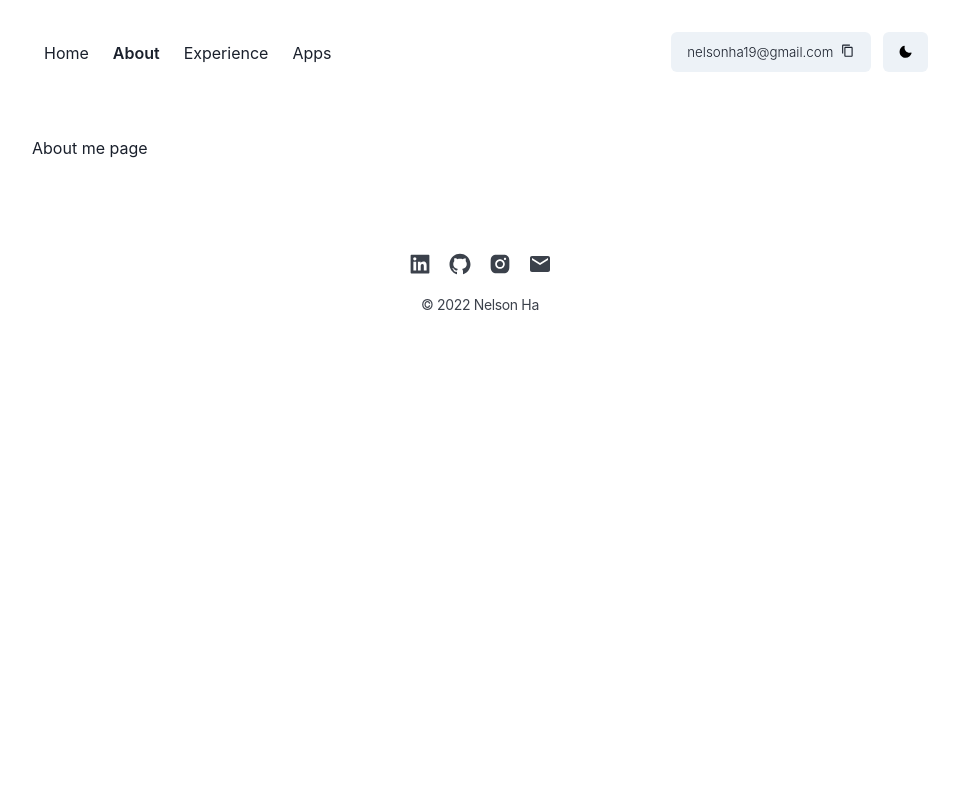
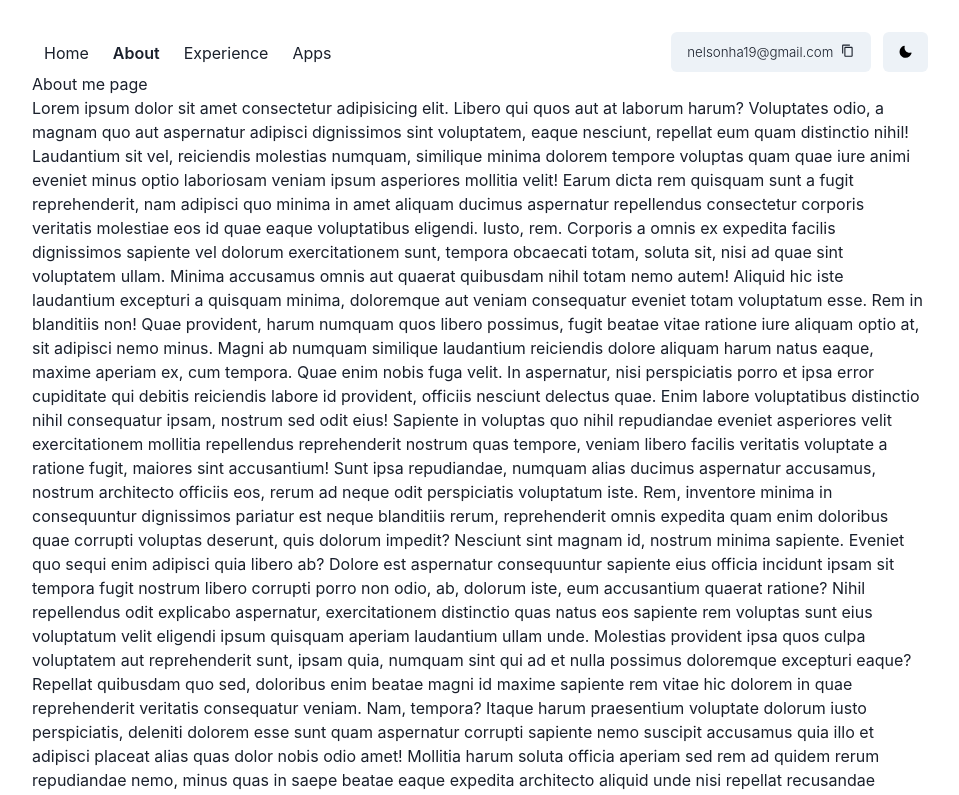
Before and after one commit to nelsonha19/portfolio, a Next.js app: page /about in a window 1280 px wide. Shown: the top 795 px of the page, without its empty margins (160-1119 px from the left). Built offline with nearby package versions, Linux system fonts and the light colour scheme.

Commit message:
finish homepage

```diff
--- a/components/Container/Container.tsx
+++ b/components/Container/Container.tsx
@@ -11,16 +11,22 @@ export default function Container(props: Props) {
 	const { isOpen, onToggle } = useDisclosure();
 
 	return (
-		<chakra.div mx={8}>
+		<chakra.div
+			mx={{ base: 2, md: 8 }}
+			display={'flex'}
+			flexDir={'column'}
+			h={'100vh'}
+			justifyContent="space-between"
+		>
 			<Header onToggle={onToggle} />
 			<Fade in={!isOpen}>
 				<Flex justify={'center'}>
 					<chakra.div w="100%" maxW={'4xl'}>
 						{props.children}
-						<Footer />
 					</chakra.div>
 				</Flex>
 			</Fade>
+			<Footer />
 		</chakra.div>
 	);
 }
--- a/components/Footer/Footer.tsx
+++ b/components/Footer/Footer.tsx
@@ -1,5 +1,5 @@
 import { EmailIcon } from '@chakra-ui/icons';
-import { Icon, chakra, Link, Flex, Text } from '@chakra-ui/react';
+import { Icon, chakra, Link, Flex, Text, Divider } from '@chakra-ui/react';
 import React, { useMemo } from 'react';
 import { AiFillGithub, AiFillInstagram, AiFillLinkedin, AiOutlineMail } from 'react-icons/ai';
 import { MdEmail } from 'react-icons/md';
@@ -37,10 +37,11 @@ export default function Footer({  }: Props) {
 	return (
 		<Flex
 			className={`${styles.footerContainer}`}
-			mt={{ base: 10, md: 20 }}
+			my={{ base: 10, md: 25 }}
 			flexDir={'column'}
 			alignItems={'center'}
 		>
+			<Divider opacity={1} mb={3} />
 			<Flex my={3}>
 				{socials.map(({ id, url, icon }) => (
 					<Link key={id} target={'_blank'} href={url} mx={2}>
--- a/components/Header/Header.tsx
+++ b/components/Header/Header.tsx
@@ -56,7 +56,6 @@ export default function Header(props: Props) {
 				maxW={'4xl'}
 				position={'relative'}
 				pt={8}
-				pb={{ base: 8, sm: 16 }}
 			>
 				<chakra.div>
 					<HamburgerMenu onToggle={props.onToggle}/>
--- a/pages/about.tsx
+++ b/pages/about.tsx
@@ -1,3 +1,4 @@
+import { Text } from '@chakra-ui/react';
 import React from 'react';
 import Container from '../components/Container/Container';
 
@@ -7,6 +8,44 @@ export default function About({  }: Props) {
 	return (
 		<Container>
 			<h1>About me page</h1>
+			<Text>
+				Lorem ipsum dolor sit amet consectetur adipisicing elit. Libero qui quos aut at laborum harum?
+				Voluptates odio, a magnam quo aut aspernatur adipisci dignissimos sint voluptatem, eaque nesciunt,
+				repellat eum quam distinctio nihil! Laudantium sit vel, reiciendis molestias numquam, similique minima
+				dolorem tempore voluptas quam quae iure animi eveniet minus optio laboriosam veniam ipsum asperiores
+				mollitia velit! Earum dicta rem quisquam sunt a fugit reprehenderit, nam adipisci quo minima in amet
+				aliquam ducimus aspernatur repellendus consectetur corporis veritatis molestiae eos id quae eaque
+				voluptatibus eligendi. Iusto, rem. Corporis a omnis ex expedita facilis dignissimos sapiente vel dolorum
+				exercitationem sunt, tempora obcaecati totam, soluta sit, nisi ad quae sint voluptatem ullam. Minima
+				accusamus omnis aut quaerat quibusdam nihil totam nemo autem! Aliquid hic iste laudantium excepturi a
+				quisquam minima, doloremque aut veniam consequatur eveniet totam voluptatum esse. Rem in blanditiis non!
+				Quae provident, harum numquam quos libero possimus, fugit beatae vitae ratione iure aliquam optio at,
+				sit adipisci nemo minus. Magni ab numquam similique laudantium reiciendis dolore aliquam harum natus
+				eaque, maxime aperiam ex, cum tempora. Quae enim nobis fuga velit. In aspernatur, nisi perspiciatis
+				porro et ipsa error cupiditate qui debitis reiciendis labore id provident, officiis nesciunt delectus
+				quae. Enim labore voluptatibus distinctio nihil consequatur ipsam, nostrum sed odit eius! Sapiente in
+				voluptas quo nihil repudiandae eveniet asperiores velit exercitationem mollitia repellendus
+				reprehenderit nostrum quas tempore, veniam libero facilis veritatis voluptate a ratione fugit, maiores
+				sint accusantium! Sunt ipsa repudiandae, numquam alias ducimus aspernatur accusamus, nostrum architecto
+				officiis eos, rerum ad neque odit perspiciatis voluptatum iste. Rem, inventore minima in consequuntur
+				dignissimos pariatur est neque blanditiis rerum, reprehenderit omnis expedita quam enim doloribus quae
+				corrupti voluptas deserunt, quis dolorum impedit? Nesciunt sint magnam id, nostrum minima sapiente.
+				Eveniet quo sequi enim adipisci quia libero ab? Dolore est aspernatur consequuntur sapiente eius officia
+				incidunt ipsam sit tempora fugit nostrum libero corrupti porro non odio, ab, dolorum iste, eum
+				accusantium quaerat ratione? Nihil repellendus odit explicabo aspernatur, exercitationem distinctio quas
+				natus eos sapiente rem voluptas sunt eius voluptatum velit eligendi ipsum quisquam aperiam laudantium
+				ullam unde. Molestias provident ipsa quos culpa voluptatem aut reprehenderit sunt, ipsam quia, numquam
+				sint qui ad et nulla possimus doloremque excepturi eaque? Repellat quibusdam quo sed, doloribus enim
+				beatae magni id maxime sapiente rem vitae hic dolorem in quae reprehenderit veritatis consequatur
+				veniam. Nam, tempora? Itaque harum praesentium voluptate dolorum iusto perspiciatis, deleniti dolorem
+				esse sunt quam aspernatur corrupti sapiente nemo suscipit accusamus quia illo et adipisci placeat alias
+				quas dolor nobis odio amet! Mollitia harum soluta officia aperiam sed rem ad quidem rerum repudiandae
+				nemo, minus quas in saepe beatae eaque expedita architecto aliquid unde nisi repellat recusandae
+				deleniti eos et. Debitis a deserunt magni animi iste ab eligendi dolorum odio eius expedita doloremque
+				saepe sequi veritatis praesentium doloribus dignissimos, nulla voluptatum, architecto minus officiis
+				eveniet! Est sunt qui quod modi odit suscipit consequatur ducimus sit enim eius, dolores aperiam nobis
+				iusto, nisi eum?
+			</Text>
 		</Container>
 	);
 }
```
Also changed, not shown: components/Link/Link.tsx (added, +16 -0 lines), pages/index.tsx (+21 -6 lines).
